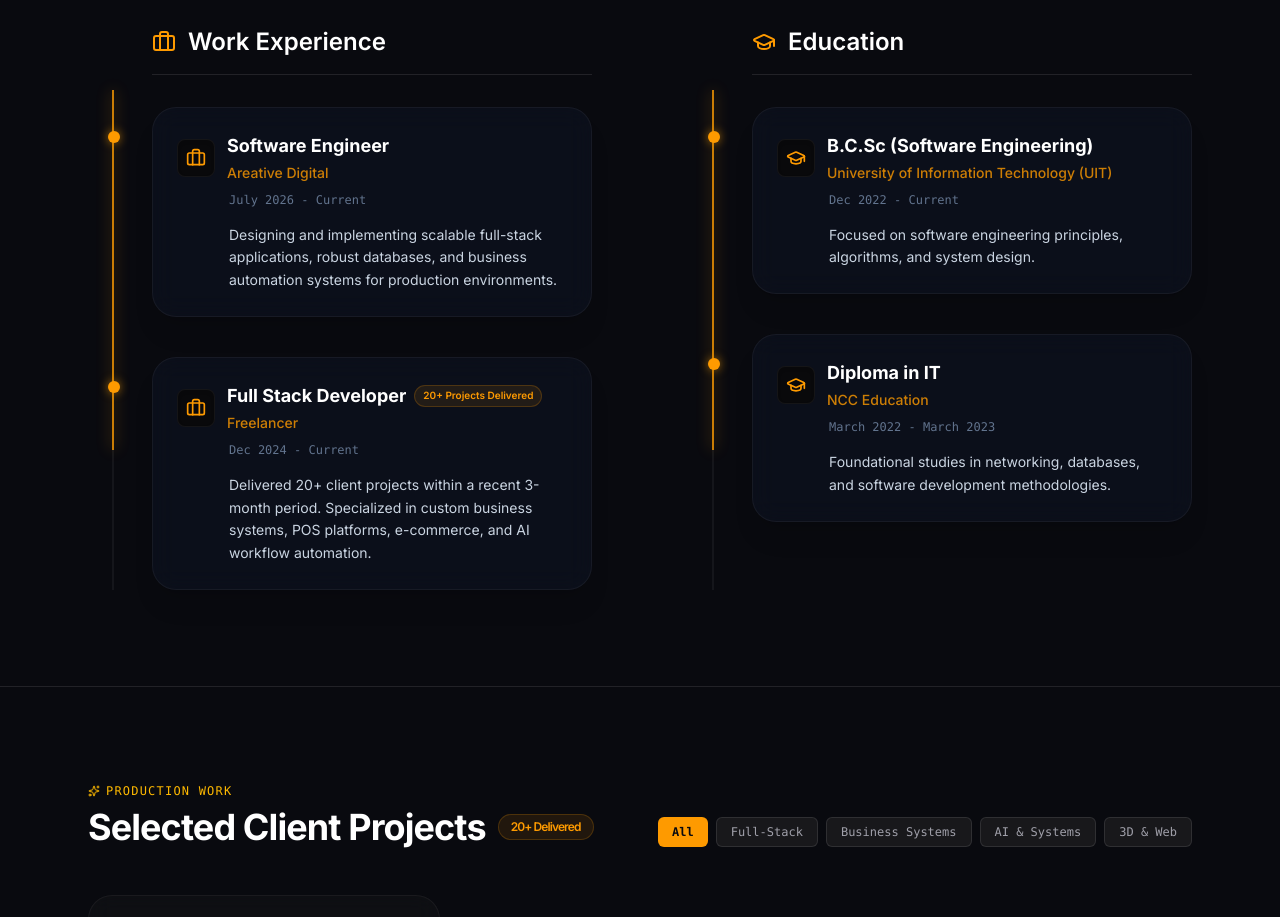
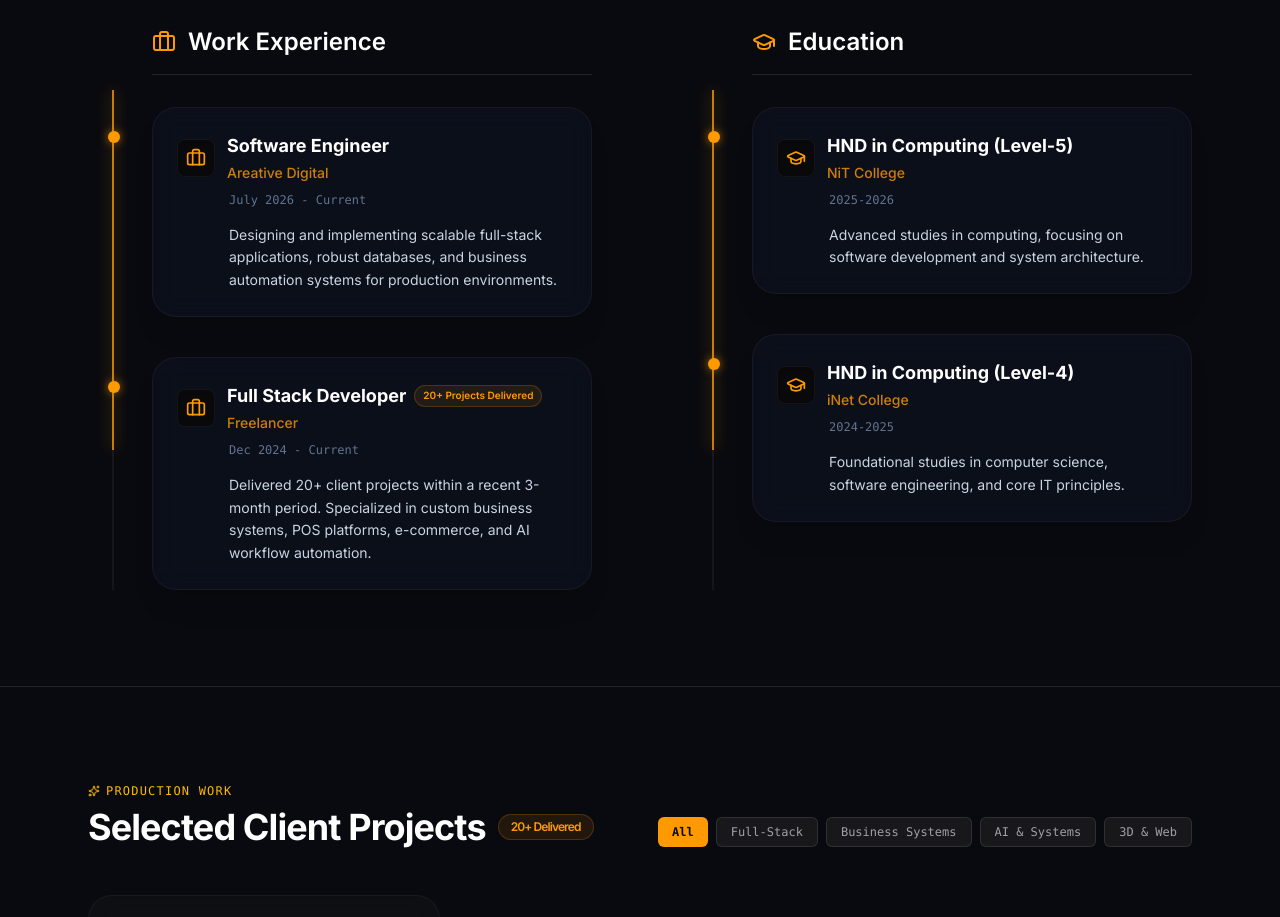
Before and after one commit to ThantZin01/portfolio-website, a Next.js app: page / in a window 1280 px wide. Shown: the part 1940-2857 px from the top of the page. Built offline with nearby package versions, Linux system fonts and the light colour scheme.

Commit message:
Update Education Information

```diff
--- a/src/components/home/ExperienceSection.tsx
+++ b/src/components/home/ExperienceSection.tsx
@@ -24,17 +24,17 @@ const experienceData = [
 
 const educationData = [
   {
-    title: "B.C.Sc (Software Engineering)",
-    company: "University of Information Technology (UIT)",
-    date: "Dec 2022 - Current",
-    description: "Focused on software engineering principles, algorithms, and system design.",
+    title: "HND in Computing (Level-5)",
+    company: "NiT College",
+    date: "2025-2026",
+    description: "Advanced studies in computing, focusing on software development and system architecture.",
     icon: <GraduationCap className="h-5 w-5 text-amber-500" />,
   },
   {
-    title: "Diploma in IT",
-    company: "NCC Education",
-    date: "March 2022 - March 2023",
-    description: "Foundational studies in networking, databases, and software development methodologies.",
+    title: "HND in Computing (Level-4)",
+    company: "iNet College",
+    date: "2024-2025",
+    description: "Foundational studies in computer science, software engineering, and core IT principles.",
     icon: <GraduationCap className="h-5 w-5 text-amber-500" />,
   },
 ];
```
